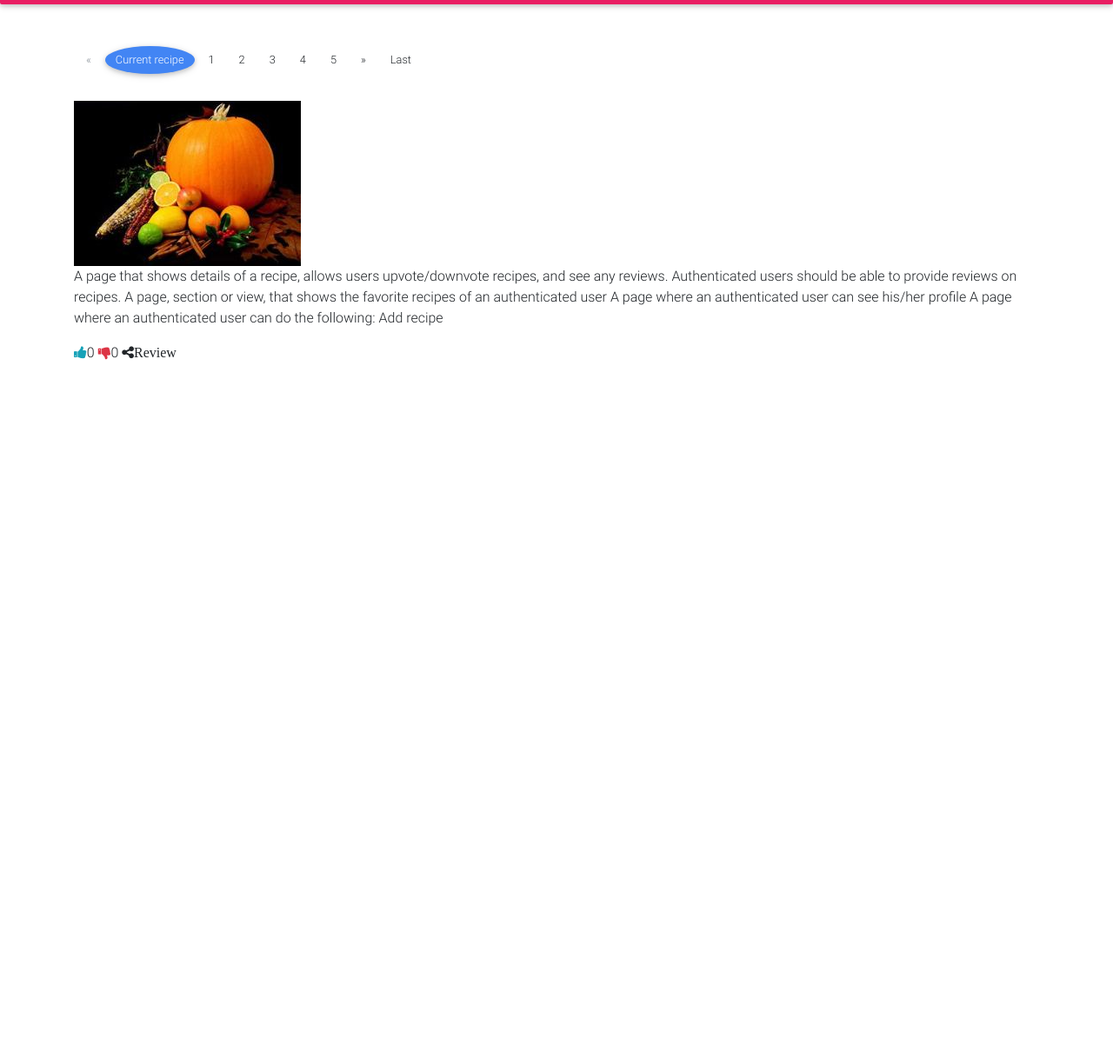
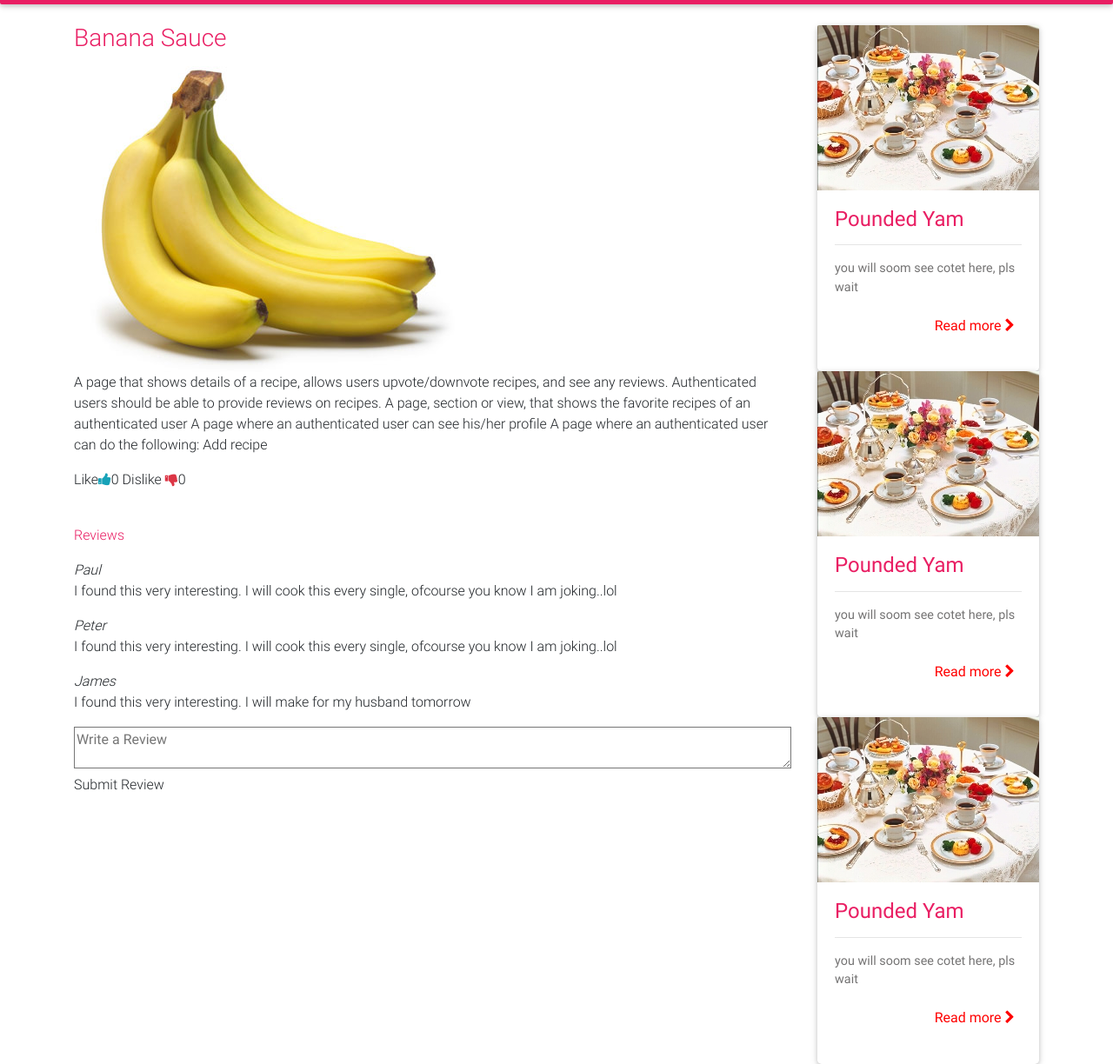
Before and after one commit to Oloyedesinmiloluwa/more_Recipe, a plain HTML site: page template/Showrecipe.html in a window 1280 px wide. Shown: the part 51-1275 px from the top of the page at 87% size. Before the commit the page ends 800 px from the top, so only its background shows below. Drawn offline with Linux system fonts and the light colour scheme.

Commit message:
Improvement on the UI

```diff
--- a/template/Showrecipe.html
+++ b/template/Showrecipe.html
@@ -5,7 +5,6 @@
     <meta charset="utf-8">
     <meta name="viewport" content="width=device-width, initial-scale=1, shrink-to-fit=no">
     <meta http-equiv="x-ua-compatible" content="ie=edge">
-    <title>More Recipes</title>
     <!-- Font Awesome -->
     <link rel="stylesheet" href="https://maxcdn.bootstrapcdn.com/font-awesome/4.7.0/css/font-awesome.min.css">
     <!-- Bootstrap core CSS -->
@@ -73,54 +72,113 @@
 <!--/.Navbar-->
 <div class="container">
     <br>
+    <div class="row">
+    <div class="col-md-9">
+    <h3 class="pink-text">Banana Sauce</h3>
+<img src="image/banana.jpg"><br>
 
-    <!--Pagination -->
-<nav class="my-4">
-    <ul class="pagination pagination-circle pg-blue mb-0">
-
-
-        <!--Arrow left-->
-        <li class="page-item disabled">
-            <a class="page-link" aria-label="Previous">
-                <span aria-hidden="true">&laquo;</span>
-                <span class="sr-only">Previous</span>
-            </a>
-        </li>
-
-        <!--Numbers-->
-        <li class="page-item active"><a class="page-link">Current recipe</a></li>
-        <li class="page-item"><a class="page-link">1</a></li>
-        <li class="page-item"><a class="page-link">2</a></li>
-        <li class="page-item"><a class="page-link">3</a></li>
-        <li class="page-item"><a class="page-link">4</a></li>
-        <li class="page-item"><a class="page-link">5</a></li>
-
-        <!--Arrow right-->
-        <li class="page-item">
-            <a class="page-link" aria-label="Next">
-                <span aria-hidden="true">&raquo;</span>
-                <span class="sr-only">Next</span>
-            </a>
-        </li>
-
-        <!--First-->
-        <li class="page-item"><a class="page-link">Last</a></li>
-
-    </ul>
-</nav>
-<!--/Pagination -->
-<img src="image/sr0.JPG">
 <p>A page that shows details of a recipe, allows users upvote/downvote recipes, and see any reviews. Authenticated users should be able to provide reviews on recipes.
 A page, section or view,  that shows the favorite recipes of an authenticated user
 A page where an authenticated user can see his/her profile
 A page where an authenticated user can do the following:
 Add recipe
 </p>
-<a class="activator"><i class="fa fa-thumbs-up text-info" aria-hidden="true"></i></i>0</a>
-<a class="activator"><i class="fa fa-thumbs-down text-danger" aria-hidden="true"></i>0</i></a>
-<a class="activator"><i class="fa fa-share-alt">Review</i></a>
+<p>Like<a class="activator"><i class="fa fa-thumbs-up text-info" aria-hidden="true"></i>0</a> Dislike <a class="activator"><i class="fa fa-thumbs-down text-danger" aria-hidden="true"></i>0</a></p>
+
+        <br>
+        <p class ="pink-text" >Reviews</p>
+        <p><em>Paul</em><br />I found this very interesting. I will cook this every single, ofcourse you know I am joking..lol</p>
+
+        <p><em>Peter</em><br />I found this very interesting. I will cook this every single, ofcourse you know I am joking..lol</p>
+
+        <p><em>James</em><br />I found this very interesting. I will make for my husband tomorrow</p>
+        <textarea placeholder="Write a Review"></textarea>
+<a class="activator">Submit Review</a>
+
+</div>
+        <div class="col-md-3">
+<div class="card">
+    <!--Card image-->
+    <div class="view overlay hm-white-slight">
+        <img src="image/sr2.JPG" alt="">
+        <a>
+            <div class="mask"></div>
+        </a>
+    </div>
+    <!--/.Card image-->
+    <!--Card content-->
+    <div class="card-body">
+        <!--Social shares button-->
+
+        <!--Title-->
+        <h4 class="pink-text card-title">Pounded Yam</h4>
+        <hr>
+        <!--Text-->
+        <p class="card-text">you will soom see cotet here, pls wait</p>
+        <a href="#" class="pink-text d-flex flex-row-reverse">
+            <h5 class="waves-effect p-2">Read more <i class="fa fa-chevron-right"></i></h5>
+        </a>
+    </div>
+    <!--/.Card content-->
+</div>
+<!--/.Card Light-->
+
+            <div class="card">
+    <!--Card image-->
+    <div class="view overlay hm-white-slight">
+        <img src="image/sr2.JPG" alt="">
+        <a>
+            <div class="mask"></div>
+        </a>
+    </div>
+    <!--/.Card image-->
+    <!--Card content-->
+    <div class="card-body">
+        <!--Social shares button-->
+
+        <!--Title-->
+        <h4 class="pink-text card-title">Pounded Yam</h4>
+        <hr>
+        <!--Text-->
+        <p class="card-text">you will soom see cotet here, pls wait</p>
+        <a href="#" class="pink-text d-flex flex-row-reverse">
+            <h5 class="waves-effect p-2">Read more <i class="fa fa-chevron-right"></i></h5>
+        </a>
+    </div>
+    <!--/.Card content-->
+</div>
+<!--/.Card Light-->
+
+            <div class="card">
+    <!--Card image-->
+    <div class="view overlay hm-white-slight">
+        <img src="image/sr2.JPG" alt="">
+        <a>
+            <div class="mask"></div>
+        </a>
+    </div>
+    <!--/.Card image-->
+    <!--Card content-->
+    <div class="card-body">
+        <!--Social shares button-->
+
+        <!--Title-->
+        <h4 class="pink-text card-title">Pounded Yam</h4>
+        <hr>
+        <!--Text-->
+        <p class="card-text">you will soom see cotet here, pls wait</p>
+        <a href="#" class="pink-text d-flex flex-row-reverse">
+            <h5 class="waves-effect p-2">Read more <i class="fa fa-chevron-right"></i></h5>
+        </a>
+    </div>
+    <!--/.Card content-->
+</div>
+<!--/.Card Light-->
 
 
+        </div>
+</div>
+    </div>
 
 
     <!-- /Start your project here-->
--- a/template/css/style.css
+++ b/template/css/style.css
@@ -1 +1,6 @@
-/* YOUR CUSTOM STYLES */div.col-md-4.mycard {height: 33.333333%;}
+/* YOUR CUSTOM STYLES */
+/*h3,h4,h5 */
+.card-title,h1,h2,h3,h4,h5,button{
+color :red
+
+}
```
Also changed, not shown: template/index.html (+27 -27 lines), template/image/banana.jpg (added).
